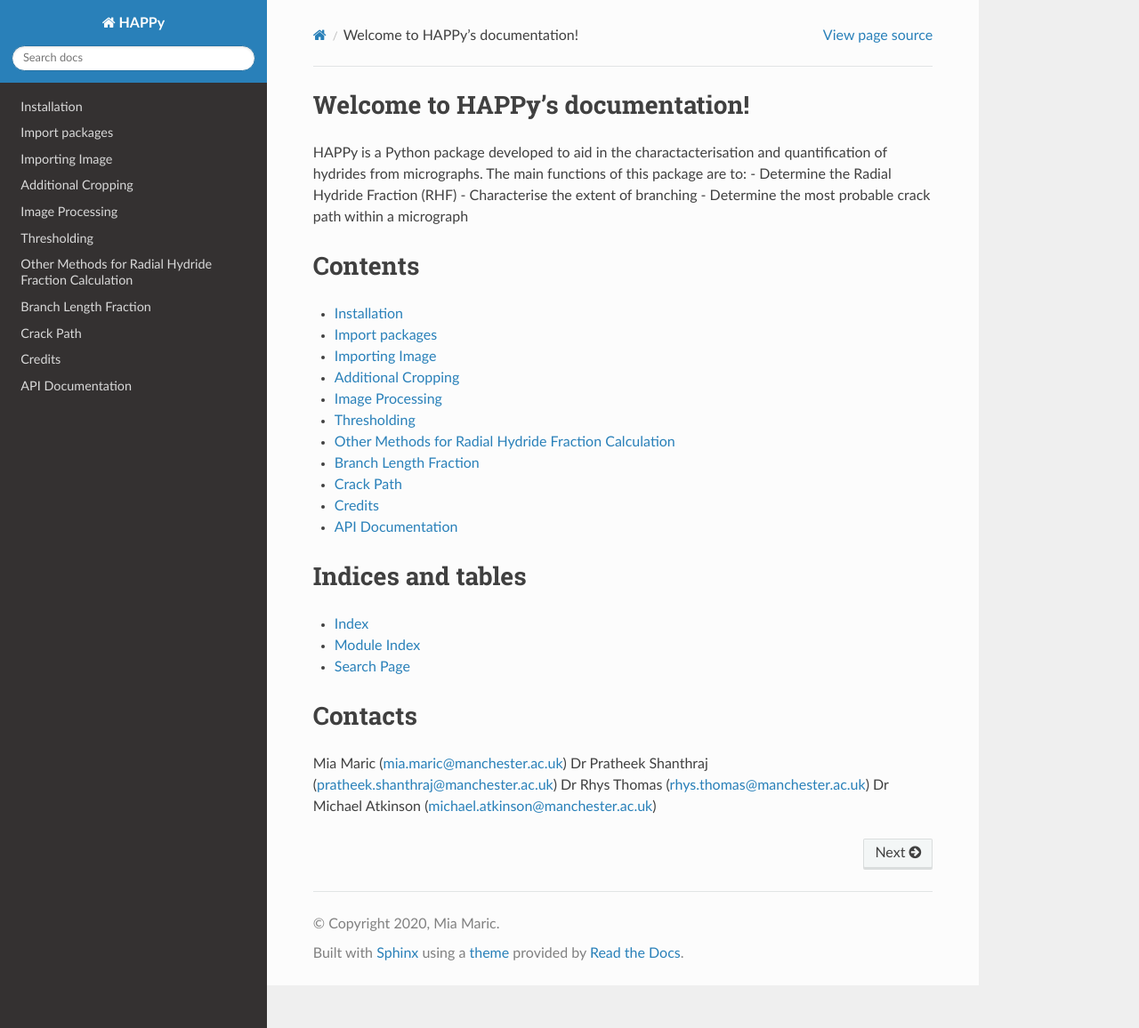
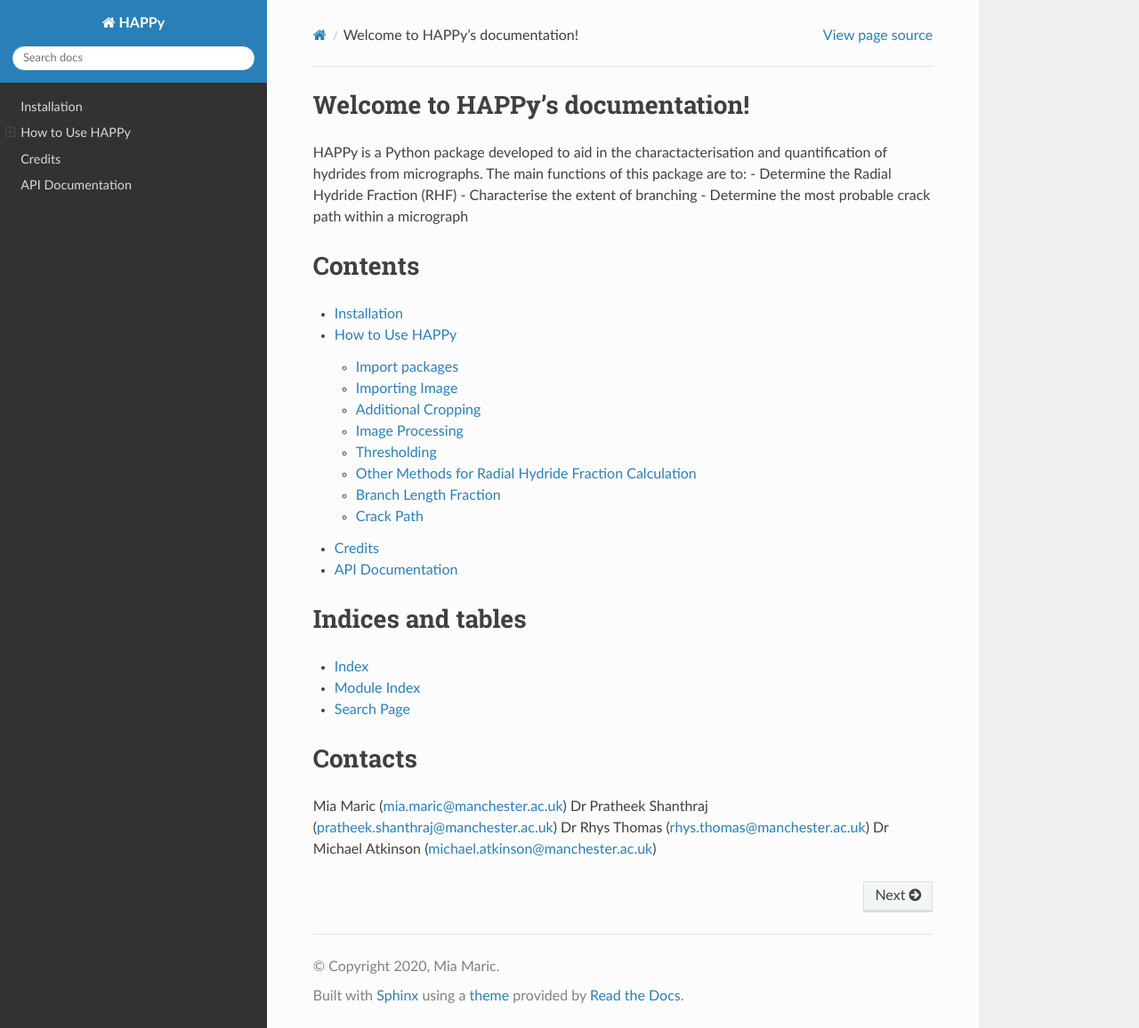
Before and after one commit to miamaric12/HAPPy, a Sphinx documentation site: the page built from docs/source/index.rst, in a window 1280 px wide and 1156 px high. Shown: the whole window at 89% size. Built offline with Sphinx 7.4.7 and the Read the Docs theme 2.0.0, drawn with Linux system fonts in a browser that asks for light colours.

Commit message:
Add code links to howtouse.rst

```diff
--- a/docs/source/howtouse.rst
+++ b/docs/source/howtouse.rst
@@ -1,3 +1,8 @@
+How to Use HAPPy
+================
+
+.. code-links::
+
 Import packages
 ---------------
 
```
